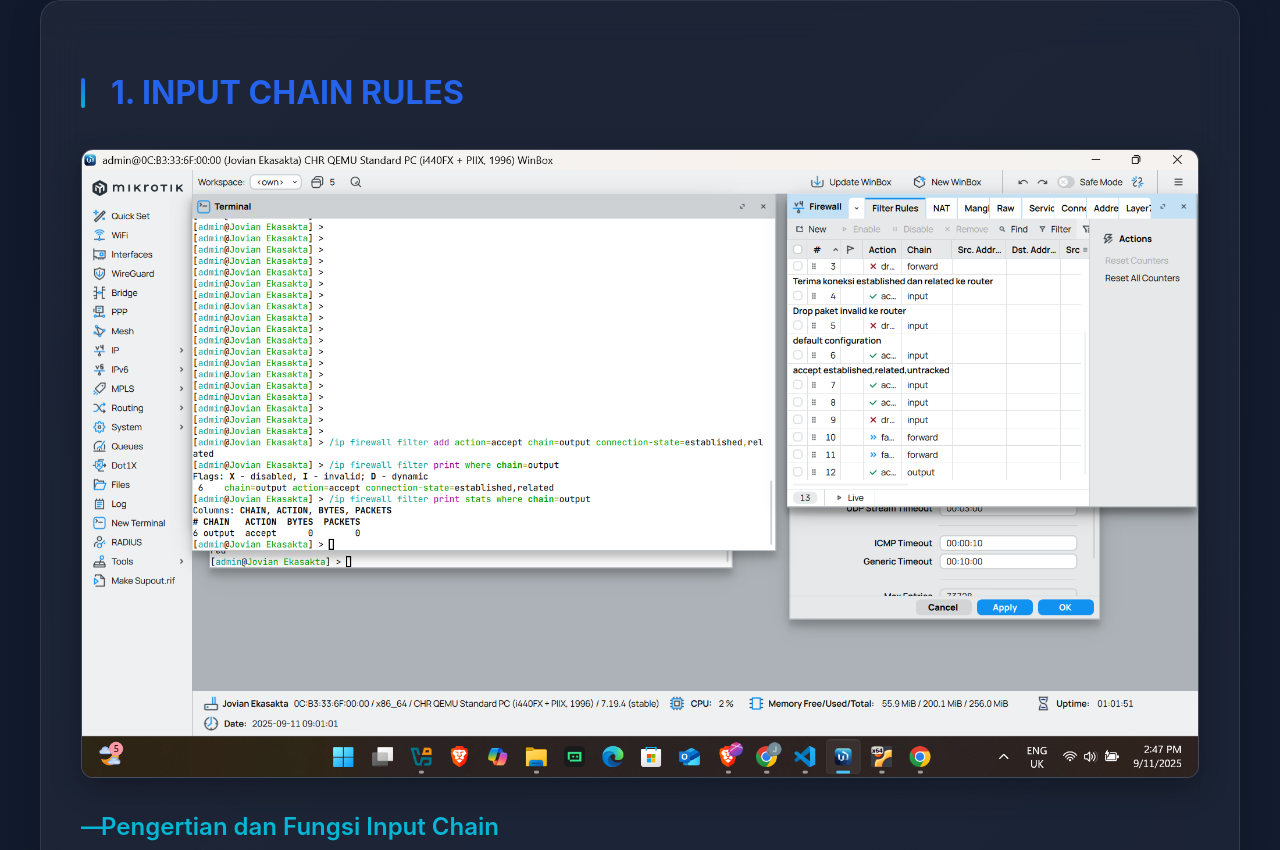
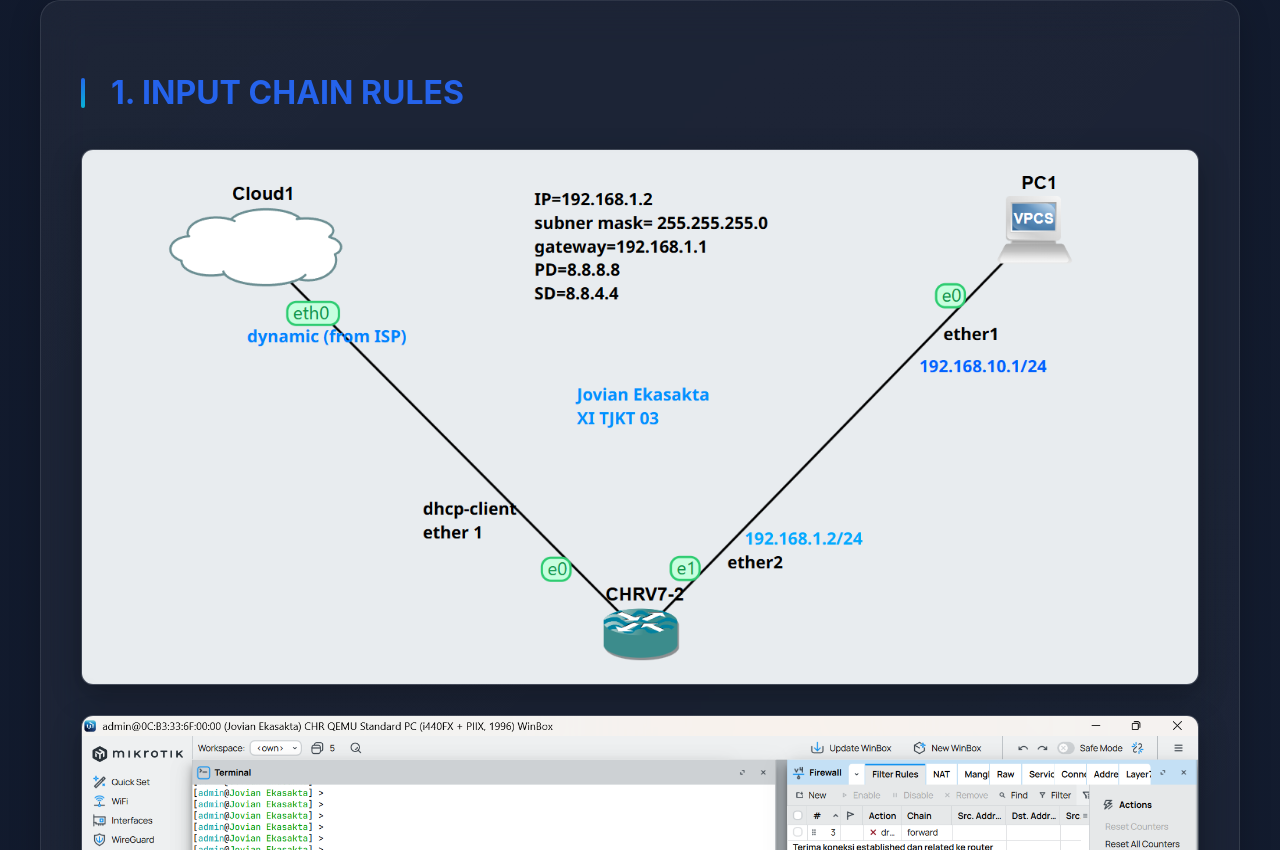
Before and after one commit to vian0001/jovian-product26, a plain HTML site: page index.html in a window 1280 px wide. Shown: the part 3446-4296 px from the top of the page. Drawn offline with Linux system fonts and the light colour scheme.

Commit message:
Update index.html

```diff
--- a/index.html
+++ b/index.html
@@ -872,6 +872,12 @@
     <h2 class="section-title">1. INPUT CHAIN RULES</h2>
 
                                                     <div class="image-container">
+          <img src="topologi.png" alt="SERVICE IP pada MikroTik RouterOS">
+          <div class="image-caption">Tampilan topologi di gns3</div>
+        </div>
+
+
+                                                    <div class="image-container">
           <img src="no (1).png" alt="SERVICE IP pada MikroTik RouterOS">
           <div class="image-caption">Tampilan topologi di gns3</div>
         </div>
@@ -980,6 +986,12 @@
 <!-- Forward Chain Rules Section -->
 <div class="section fade-in">
     <h2 class="section-title">2. FORWARD CHAIN RULES</h2>
+
+                                                    <div class="image-container">
+          <img src="topologi.png" alt="SERVICE IP pada MikroTik RouterOS">
+          <div class="image-caption">Tampilan topologi di gns3</div>
+        </div>
+
 
                                                     <div class="image-container">
           <img src="no (2).png" alt="SERVICE IP pada MikroTik RouterOS">
@@ -1092,6 +1104,12 @@
 <!-- Output Chain Rules Section -->
 <div class="section fade-in">
     <h2 class="section-title">3. OUTPUT CHAIN RULES</h2>
+
+
+                                                    <div class="image-container">
+          <img src="topologi.png" alt="SERVICE IP pada MikroTik RouterOS">
+          <div class="image-caption">Tampilan topologi di gns3</div>
+        </div>
 
                                                     <div class="image-container">
           <img src="no (3).png" alt="SERVICE IP pada MikroTik RouterOS">
```
